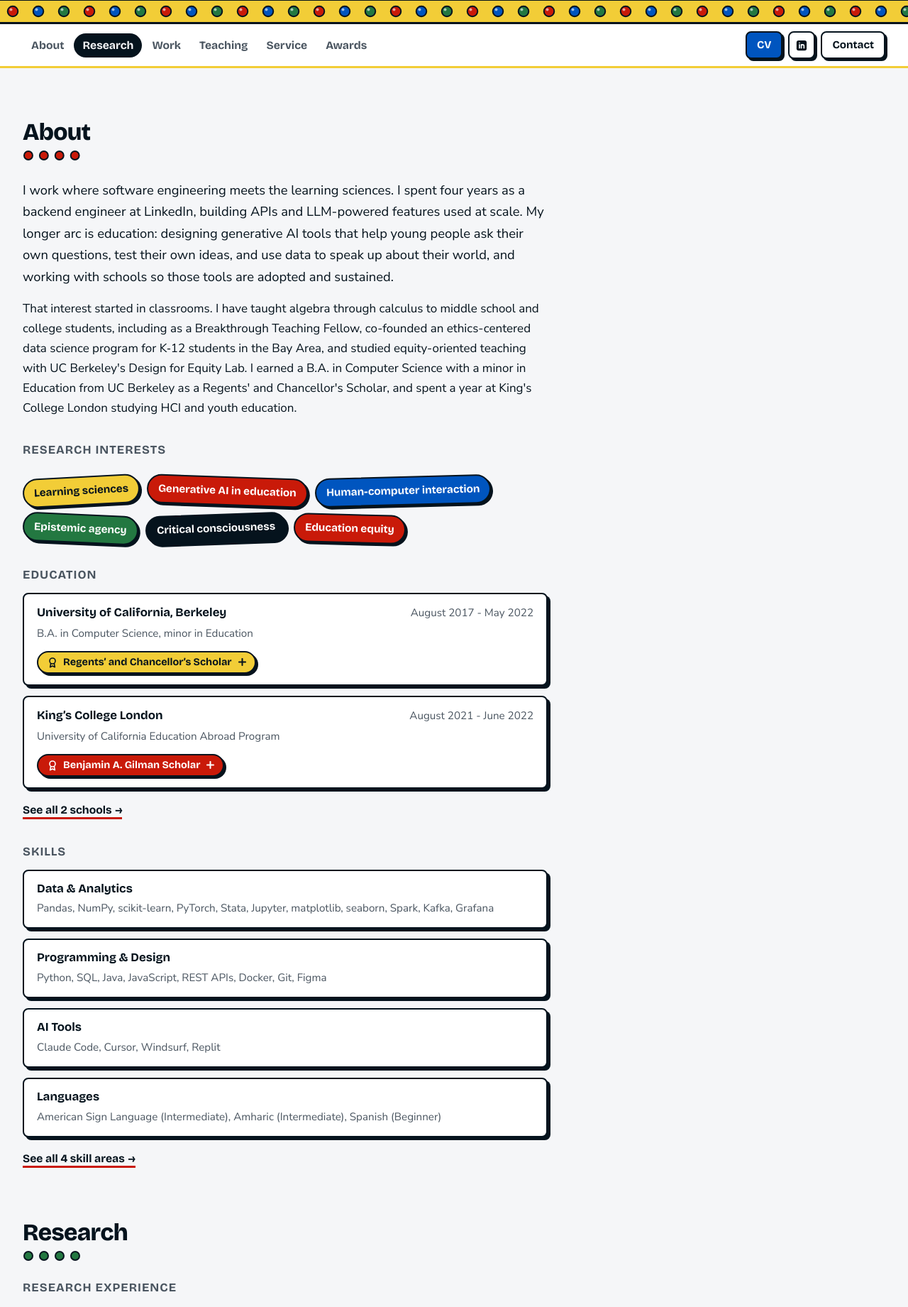
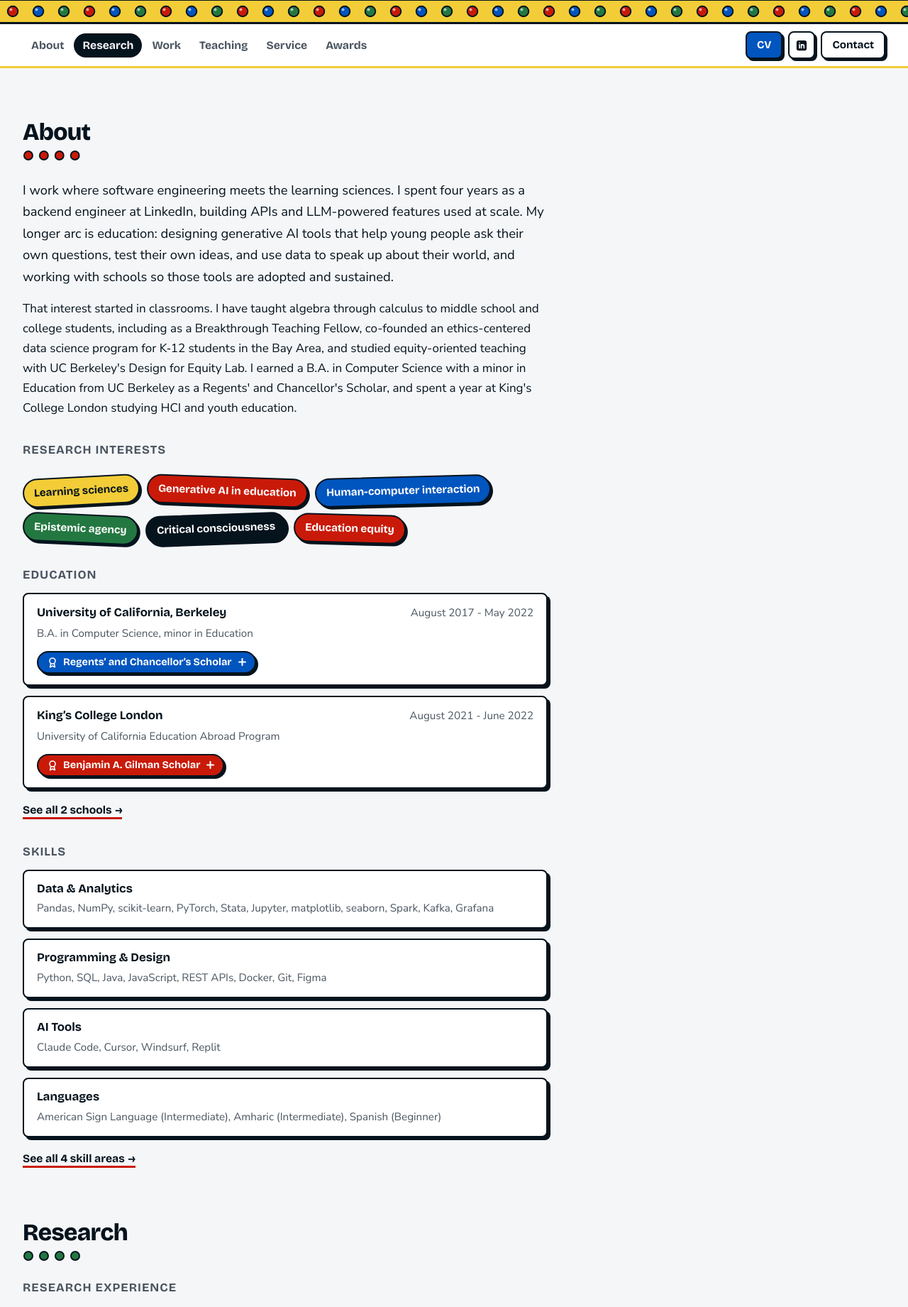
Before and after one commit to sarah-adebabay/sarah-adebabay.github.io, a Jekyll site: the page built from _pages/about.md, in a window 1280 px wide. Shown: the part 708-2549 px from the top of the page at 71% size. Built offline with Jekyll 4.4.1, drawn with Linux system fonts in a browser that asks for light colours.

Commit message:
Make the Berkeley scholarship pill blue so every pill has white text
Co-Authored-By: Claude Opus 5.5 <noreply@anthropic.com>

```diff
--- a/assets/css/brick.css
+++ b/assets/css/brick.css
@@ -382,14 +382,13 @@ p { margin: 0 0 16px; }
 .plain .edu-courses { margin-top: 10px; }
 .plain .edu-lbl { font-weight: 700; }
 /* Scholarship pill: flat sticker (no tilt). Tapping stretches it across the card, with the award's description
-   on its own line under the name. Colors cycle by school (yellow, red, blue, green) so neighboring cards never match. */
+   on its own line under the name. Colors cycle by school (blue, red, green; no yellow so every pill has white text) so neighboring cards never match. */
 .sch-wrap { margin: 12px 0 0; }
 .sch { display: inline-flex; align-items: center; gap: 7px; max-width: 100%; padding: 4px 12px; cursor: pointer; text-align: left;
   border: 2.5px solid var(--line); border-radius: 18px; box-shadow: 3px 3px 0 var(--line);
-  background: #F2CD37; color: #05131D; font: 400 .9rem/1.35 var(--body); }
-.edu:nth-child(4n+2) .sch { background: #C91A09; color: #fff; }
-.edu:nth-child(4n+3) .sch { background: #0055BF; color: #fff; }
-.edu:nth-child(4n+4) .sch { background: #237841; color: #fff; }
+  background: #0055BF; color: #fff; font: 400 .9rem/1.35 var(--body); }
+.edu:nth-child(3n+2) .sch { background: #C91A09; }
+.edu:nth-child(3n+3) .sch { background: #237841; }
 .sch:focus-visible { outline: 3px solid var(--grape); outline-offset: 3px; }
 .sch b { font-family: var(--display); font-weight: 700; }
 .sch-about { display: none; }
```
